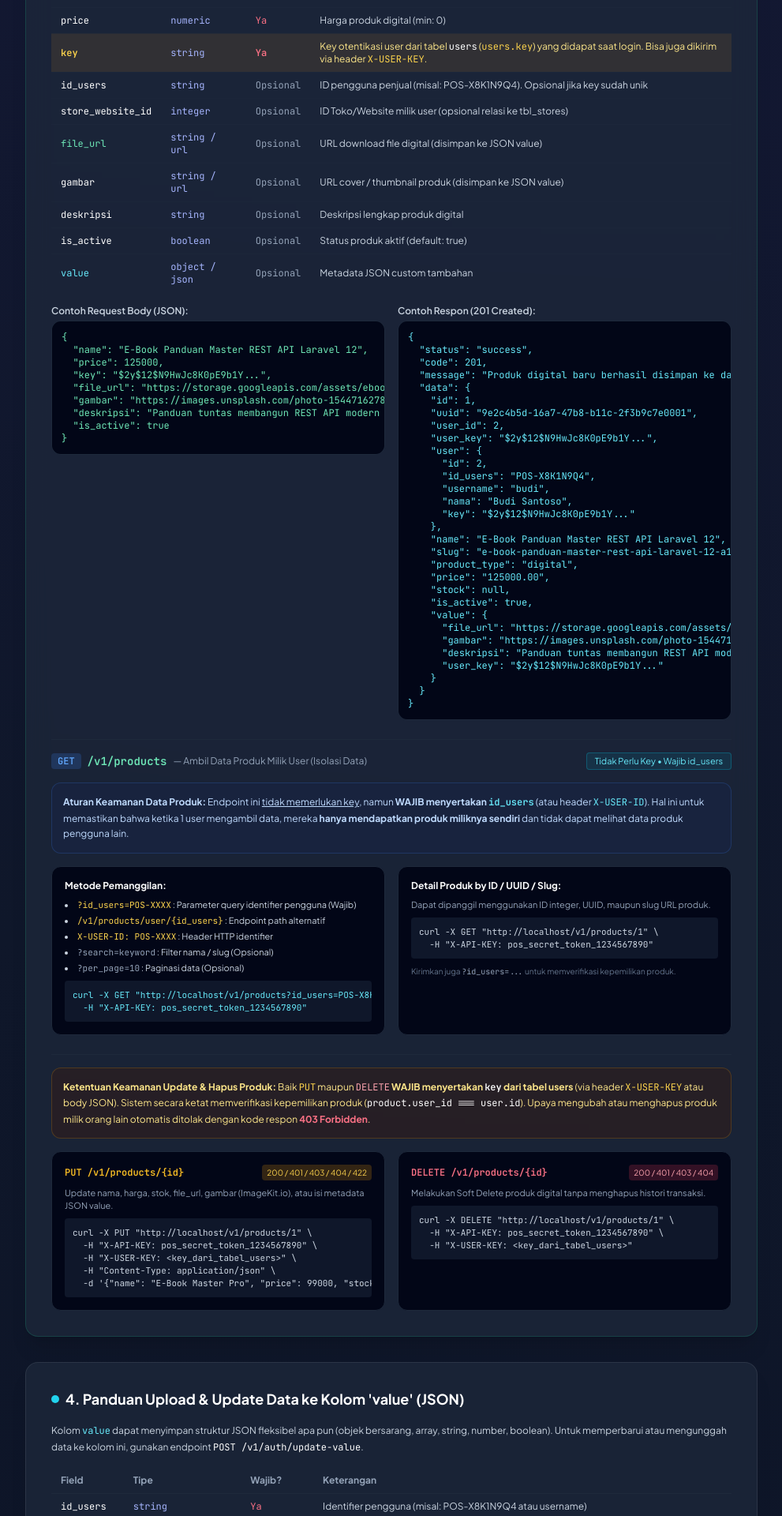
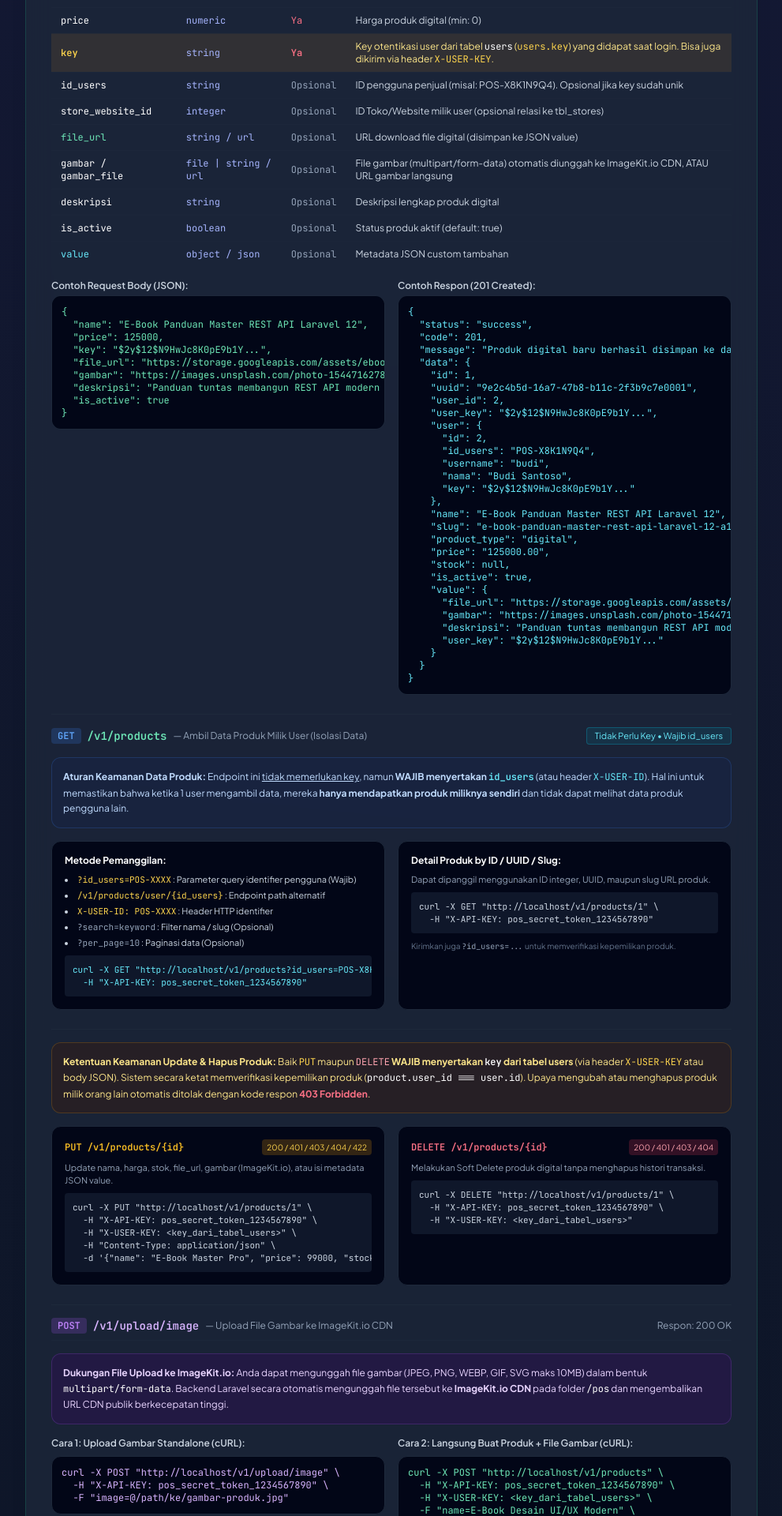
Before and after one commit to Yowhathvb/POS-Market-Kita, a Laravel app: page /docs in a window 1280 px wide. Shown: the part 4090-6010 px from the top of the page at 79% size, without its empty margins (288-1279 px from the left). Run offline with Laravel 12, Linux system fonts and the light colour scheme; some libraries are stand-ins or nearby versions.

Commit message:
update fitur

```diff
--- a/bootstrap/app.php
+++ b/bootstrap/app.php
@@ -24,10 +24,12 @@ return Application::configure(basePath: dirname(__DIR__))
             'v1/auth/*',
             'api/*',
             'auth/*',
+            'upload/*',
+            'upload-image',
         ]);
     })
     ->withExceptions(function (Exceptions $exceptions): void {
         $exceptions->shouldRenderJsonWhen(
-            fn (Request $request) => $request->is('api/*') || $request->is('v1/*') || $request->is('auth/*') || $request->expectsJson(),
+            fn (Request $request) => $request->is('api/*') || $request->is('v1/*') || $request->is('auth/*') || $request->is('upload/*') || $request->is('upload-image') || $request->expectsJson(),
         );
     })->create();
--- a/resources/views/docs.blade.php
+++ b/resources/views/docs.blade.php
@@ -415,7 +415,7 @@
                         <tr><td class="py-2 px-3 text-white">id_users</td><td class="py-2 px-3 text-indigo-300">string</td><td class="py-2 px-3 text-slate-400">Opsional</td><td class="py-2 px-3 font-sans text-slate-300">ID pengguna penjual (misal: POS-X8K1N9Q4). Opsional jika key sudah unik</td></tr>
                         <tr><td class="py-2 px-3 text-white">store_website_id</td><td class="py-2 px-3 text-indigo-300">integer</td><td class="py-2 px-3 text-slate-400">Opsional</td><td class="py-2 px-3 font-sans text-slate-300">ID Toko/Website milik user (opsional relasi ke tbl_stores)</td></tr>
                         <tr><td class="py-2 px-3 text-emerald-300">file_url</td><td class="py-2 px-3 text-indigo-300">string / url</td><td class="py-2 px-3 text-slate-400">Opsional</td><td class="py-2 px-3 font-sans text-slate-300">URL download file digital (disimpan ke JSON value)</td></tr>
-                        <tr><td class="py-2 px-3 text-white">gambar</td><td class="py-2 px-3 text-indigo-300">string / url</td><td class="py-2 px-3 text-slate-400">Opsional</td><td class="py-2 px-3 font-sans text-slate-300">URL cover / thumbnail produk (disimpan ke JSON value)</td></tr>
+                        <tr><td class="py-2 px-3 text-white">gambar / gambar_file</td><td class="py-2 px-3 text-indigo-300">file | string / url</td><td class="py-2 px-3 text-slate-400">Opsional</td><td class="py-2 px-3 font-sans text-slate-300">File gambar (multipart/form-data) otomatis diunggah ke ImageKit.io CDN, ATAU URL gambar langsung</td></tr>
                         <tr><td class="py-2 px-3 text-white">deskripsi</td><td class="py-2 px-3 text-indigo-300">string</td><td class="py-2 px-3 text-slate-400">Opsional</td><td class="py-2 px-3 font-sans text-slate-300">Deskripsi lengkap produk digital</td></tr>
                         <tr><td class="py-2 px-3 text-white">is_active</td><td class="py-2 px-3 text-indigo-300">boolean</td><td class="py-2 px-3 text-slate-400">Opsional</td><td class="py-2 px-3 font-sans text-slate-300">Status produk aktif (default: true)</td></tr>
                         <tr><td class="py-2 px-3 text-cyan-300">value</td><td class="py-2 px-3 text-indigo-300">object / json</td><td class="py-2 px-3 text-slate-400">Opsional</td><td class="py-2 px-3 font-sans text-slate-300">Metadata JSON custom tambahan</td></tr>
@@ -542,6 +542,73 @@
                     <pre class="p-2.5 rounded bg-slate-900 code-font text-[11px] text-slate-300 overflow-x-auto">curl -X DELETE "{{ url('/v1/products/1') }}" \
   -H "X-API-KEY: {{ $apiKey }}" \
   -H "X-USER-KEY: &lt;key_dari_tabel_users&gt;"</pre>
+                </div>
+            </div>
+        </div>
+
+        <!-- 3.4 Upload File Gambar ke ImageKit.io CDN -->
+        <div class="space-y-4 pt-4 border-t border-slate-800">
+            <div class="flex items-center justify-between border-b border-slate-800/80 pb-2">
+                <h3 class="text-sm font-bold text-white flex items-center space-x-2">
+                    <span class="px-2 py-0.5 rounded bg-purple-500/20 text-purple-400 font-mono font-bold text-xs">POST</span>
+                    <span class="code-font text-purple-300">/v1/upload/image</span>
+                    <span class="text-xs font-normal text-slate-400">&mdash; Upload File Gambar ke ImageKit.io CDN</span>
+                </h3>
+                <span class="text-xs text-slate-400">Respon: 200 OK</span>
+            </div>
+
+            <div class="p-3.5 bg-purple-950/30 border border-purple-500/20 rounded-xl text-xs text-purple-200 leading-relaxed space-y-1">
+                <strong>Dukungan File Upload ke ImageKit.io:</strong> Anda dapat mengunggah file gambar (JPEG, PNG, WEBP, GIF, SVG maks 10MB) dalam bentuk <code class="code-font text-white">multipart/form-data</code>. Backend Laravel secara otomatis mengunggah file tersebut ke <strong>ImageKit.io CDN</strong> pada folder <code class="code-font text-white">/pos</code> dan mengembalikan URL CDN publik berkecepatan tinggi.
+            </div>
+
+            <div class="grid grid-cols-1 md:grid-cols-2 gap-4">
+                <div class="space-y-2">
+                    <span class="text-xs font-semibold text-slate-300 block">Cara 1: Upload Gambar Standalone (cURL):</span>
+                    <pre class="p-3 rounded-xl bg-slate-950 border border-slate-800 text-xs code-font text-purple-300 overflow-x-auto">curl -X POST "{{ url('/v1/upload/image') }}" \
+  -H "X-API-KEY: {{ $apiKey }}" \
+  -F "image=@/path/ke/gambar-produk.jpg"</pre>
+
+                    <span class="text-xs font-semibold text-slate-300 block pt-2">Respon ImageKit CDN (200 OK):</span>
+                    <pre class="p-3 rounded-xl bg-slate-950 border border-slate-800 text-xs code-font text-cyan-300 overflow-x-auto">{
+  "status": "success",
+  "code": 200,
+  "message": "Gambar berhasil diupload ke ImageKit.",
+  "data": {
+    "url": "https://ik.imagekit.io/p0v1tjsucu/pos/prod_ab12cd34_1732000000.jpg",
+    "provider": "imagekit",
+    "file_id": "673b00000000000000000001",
+    "file_name": "prod_ab12cd34_1732000000.jpg",
+    "file_path": "/pos/prod_ab12cd34_1732000000.jpg",
+    "thumbnail_url": "https://ik.imagekit.io/p0v1tjsucu/tr:n-media_library_thumbnail/pos/...",
+    "mime_type": "image/jpeg",
+    "size": 154200
+  }
+}</pre>
+                </div>
+
+                <div class="space-y-2">
+                    <span class="text-xs font-semibold text-slate-300 block">Cara 2: Langsung Buat Produk + File Gambar (cURL):</span>
+                    <pre class="p-3 rounded-xl bg-slate-950 border border-slate-800 text-xs code-font text-emerald-300 overflow-x-auto">curl -X POST "{{ url('/v1/products') }}" \
+  -H "X-API-KEY: {{ $apiKey }}" \
+  -H "X-USER-KEY: &lt;key_dari_tabel_users&gt;" \
+  -F "name=E-Book Desain UI/UX Modern" \
+  -F "price=75000" \
+  -F "stock=100" \
+  -F "key=&lt;key_dari_tabel_users&gt;" \
+  -F "gambar_file=@/path/ke/cover.png" \
+  -F "deskripsi=Panduan Figma dan Design System"</pre>
+
+                    <span class="text-xs font-semibold text-slate-300 block pt-2">Contoh Frontend JavaScript (Fetch & FormData):</span>
+                    <pre class="p-3 rounded-xl bg-slate-950 border border-slate-800 text-xs code-font text-amber-300 overflow-x-auto">const formData = new FormData();
+formData.append('image', fileInput.files[0]);
+
+const res = await fetch('{{ url('/v1/upload/image') }}', {
+  method: 'POST',
+  headers: { 'X-API-KEY': '{{ $apiKey }}' },
+  body: formData
+});
+const result = await res.json();
+console.log('ImageKit URL:', result.data.url);</pre>
                 </div>
             </div>
         </div>
--- a/routes/api.php
+++ b/routes/api.php
@@ -35,10 +35,18 @@ Route::prefix('v1/products')->middleware('api.key')->group(function () {
     Route::get('/', [ProductApiController::class, 'index'])->name('api.v1.products.index');
     Route::get('/user/{id_users}', [ProductApiController::class, 'index'])->name('api.v1.products.user');
     Route::post('/', [ProductApiController::class, 'store'])->name('api.v1.products.store');
+    Route::post('/upload-image', [ProductApiController::class, 'uploadImage'])->name('api.v1.products.upload-image');
     Route::get('/{id}', [ProductApiController::class, 'show'])->name('api.v1.products.show');
-    Route::put('/{id}', [ProductApiController::class, 'update'])->name('api.v1.products.update');
+    Route::match(['put', 'post'], '/{id}', [ProductApiController::class, 'update'])->name('api.v1.products.update');
     Route::delete('/{id}', [ProductApiController::class, 'destroy'])->name('api.v1.products.destroy');
 });
+
+Route::prefix('v1/upload')->middleware('api.key')->group(function () {
+    Route::post('/image', [ProductApiController::class, 'uploadImage'])->name('api.v1.upload.image');
+});
+
+Route::post('v1/upload-image', [ProductApiController::class, 'uploadImage'])->middleware('api.key');
+Route::post('upload-image', [ProductApiController::class, 'uploadImage'])->middleware('api.key');
 
 Route::prefix('v1/wallet')->middleware('api.key')->group(function () {
     Route::get('/', [WalletApiController::class, 'index'])->name('api.v1.wallet.index');
--- a/routes/web.php
+++ b/routes/web.php
@@ -91,10 +91,18 @@ Route::prefix('v1/products')->middleware('api.key')->group(function () {
     Route::get('/', [ProductApiController::class, 'index']);
     Route::get('/user/{id_users}', [ProductApiController::class, 'index']);
     Route::post('/', [ProductApiController::class, 'store']);
+    Route::post('/upload-image', [ProductApiController::class, 'uploadImage']);
     Route::get('/{id}', [ProductApiController::class, 'show']);
-    Route::put('/{id}', [ProductApiController::class, 'update']);
+    Route::match(['put', 'post'], '/{id}', [ProductApiController::class, 'update']);
     Route::delete('/{id}', [ProductApiController::class, 'destroy']);
 });
+
+Route::prefix('v1/upload')->middleware('api.key')->group(function () {
+    Route::post('/image', [ProductApiController::class, 'uploadImage']);
+});
+
+Route::post('v1/upload-image', [ProductApiController::class, 'uploadImage'])->middleware('api.key');
+Route::post('upload-image', [ProductApiController::class, 'uploadImage'])->middleware('api.key');
 
 /*
 |--------------------------------------------------------------------------
```
Also changed, not shown: app/Http/Controllers/Api/V1/ProductApiController.php (+166 -8 lines), app/Services/ImageKitService.php (+39 -6 lines), tests/Feature/ImageKitUploadApiTest.php (added, +181 -0 lines).
